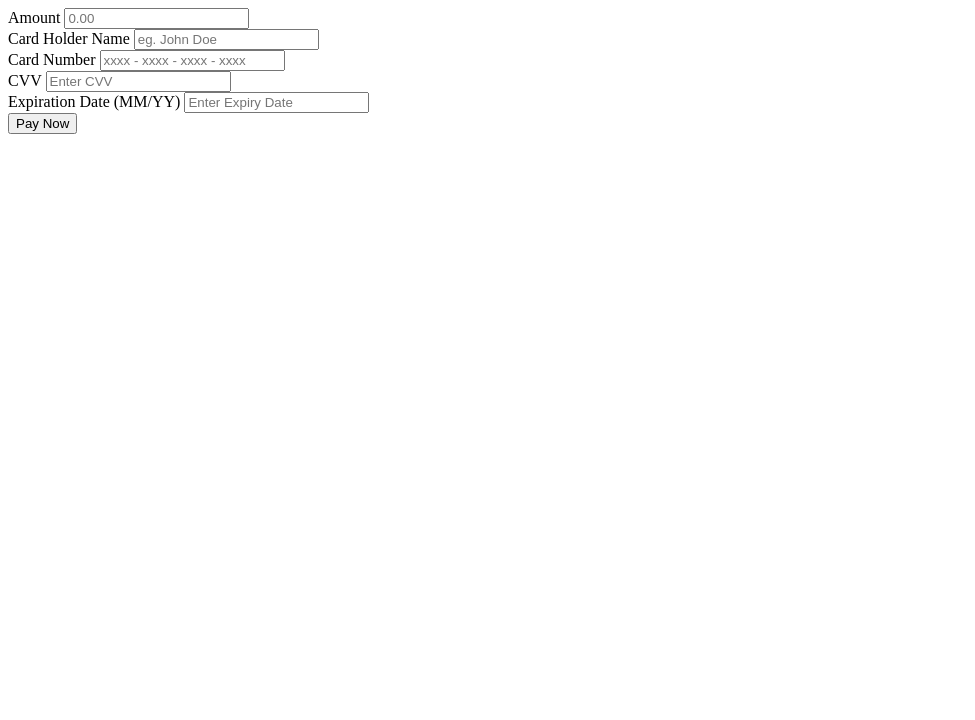
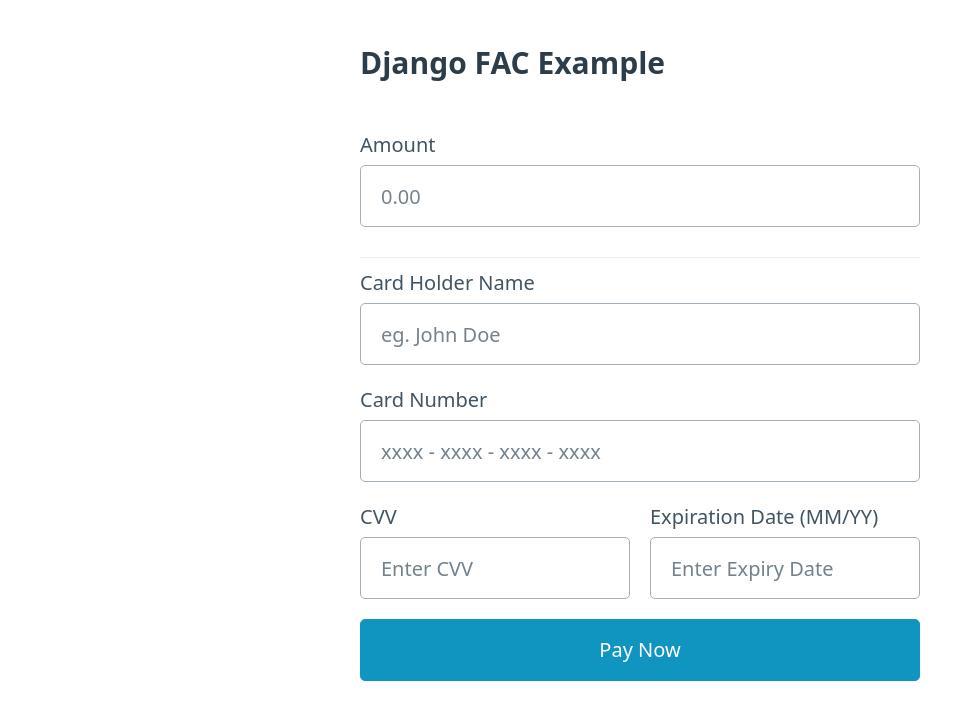
Before and after one commit to realdecoy/django-fac, a Django app: page /fac/payment/ in a window 1280 px wide. Shown: the top 720 px of the page, without its empty margins (0-975 px from the left). Run offline with Django 4.2, Linux system fonts and the light colour scheme.

Commit message:
Added pico css for basic styling and formatting

```diff
--- a/dev/fac_example/templates/fac_example/base.template.html
+++ b/dev/fac_example/templates/fac_example/base.template.html
@@ -1,7 +1,7 @@
 {% load static %}
 
 <!DOCTYPE html>
-<html lang="en">
+<html lang="en" data-theme="light">
 
 <head>
   <meta charset="UTF-8">
@@ -12,6 +12,20 @@
 
   <title>Django FAC Example {% block title %}{% endblock title %}</title>
 
+  <link rel="stylesheet" href="https://unpkg.com/@picocss/pico@latest/css/pico.min.css">
+
+  <style>
+
+    .content-area {
+      max-width: 30rem;
+      margin-left: auto;
+      margin-right: auto;
+      padding-left: 1rem;
+      padding-right: 1rem;
+      width: 100%;
+      margin-top: 2rem;
+    }
+  </style>
   {% block styles %}
   {% endblock styles %}
 </head>
@@ -20,6 +34,7 @@
 
   <div class="main-content">
     <div class="content-area">
+      <h3>Django FAC Example</h3>
         {% block page_content %}
         {% endblock page_content %}
     </div>
--- a/dev/fac_example/templates/fac_example/payment.html
+++ b/dev/fac_example/templates/fac_example/payment.html
@@ -2,8 +2,8 @@
 
 <form id="billing-form" action="" method="post">
   {% csrf_token %}
-  <div class="input-control flex-1">
-    <label class="text-black" for="id_amount">Amount</label>
+  <div>
+    <label for="id_amount">Amount</label>
     <input
       id="id_amount"
       type="text"
@@ -13,13 +13,15 @@
       value="{{ form.amount.value|default:'' }}"
       autocomplete="off"
     />
-    <div class="text-danger card-number-error mt-1">
+    <div>
       {{ form.amount.errors }}
     </div>
   </div>
+  <hr>
 
-  <div class="input-control flex-1">
-    <label class="text-black" for="id_card_holder_name">Card Holder Name</label>
+
+  <div>
+    <label for="id_card_holder_name">Card Holder Name</label>
     <input
       id="id_card_holder_name"
       type="text"
@@ -29,13 +31,13 @@
       value="{{ form.card_holder_name.value|default:'' }}"
       autocomplete="off"
     />
-    <div class="text-danger card-number-error mt-1">
+    <div>
       {{ form.card_holder_name.errors }}
     </div>
   </div>
 
-  <div class="input-control flex-1">
-    <label class="text-black" for="id_card_number">Card Number</label>
+  <div>
+    <label for="id_card_number">Card Number</label>
     <input
       id="id_card_number"
       type="text"
@@ -45,14 +47,14 @@
       value="{{ form.card_number.value|default:'' }}"
       autocomplete="off"
     />
-    <div class="text-danger card-number-error mt-1">
+    <div>
       {{ form.card_number.errors }}
     </div>
   </div>
 
-  <div class="flex exp-cvv">
-    <div class="input-control flex-1 mr-5">
-      <label class="text-black" for="card_cvv">CVV</label>
+  <div class="grid">
+    <div class="">
+      <label for="card_cvv">CVV</label>
       <input
         id="card_cvv"
         type="text"
@@ -62,13 +64,13 @@
         value="{{ form.card_cvv.value|default:'' }}"
         autocomplete="off"
       />
-      <div class="text-danger card-cvv-error mt-1">
+      <div>
         {{ form.card_cvv.errors }}
       </div>
     </div>
 
-    <div class="input-control flex-1">
-      <label class="text-black" for="id_exp_date"
+    <div class="">
+      <label for="id_exp_date"
         >Expiration Date (MM/YY)</label
       >
       <input
@@ -80,7 +82,7 @@
         value="{{ form.exp_date.value|default:'' }}"
         autocomplete="off"
       />
-      <div class="text-danger card-exp-date-error mt-1">
+      <div>
         {{ form.exp_date.errors }}
       </div>
     </div>
```
Also changed, not shown: django_fac/core/entities.py (+10 -14 lines).
